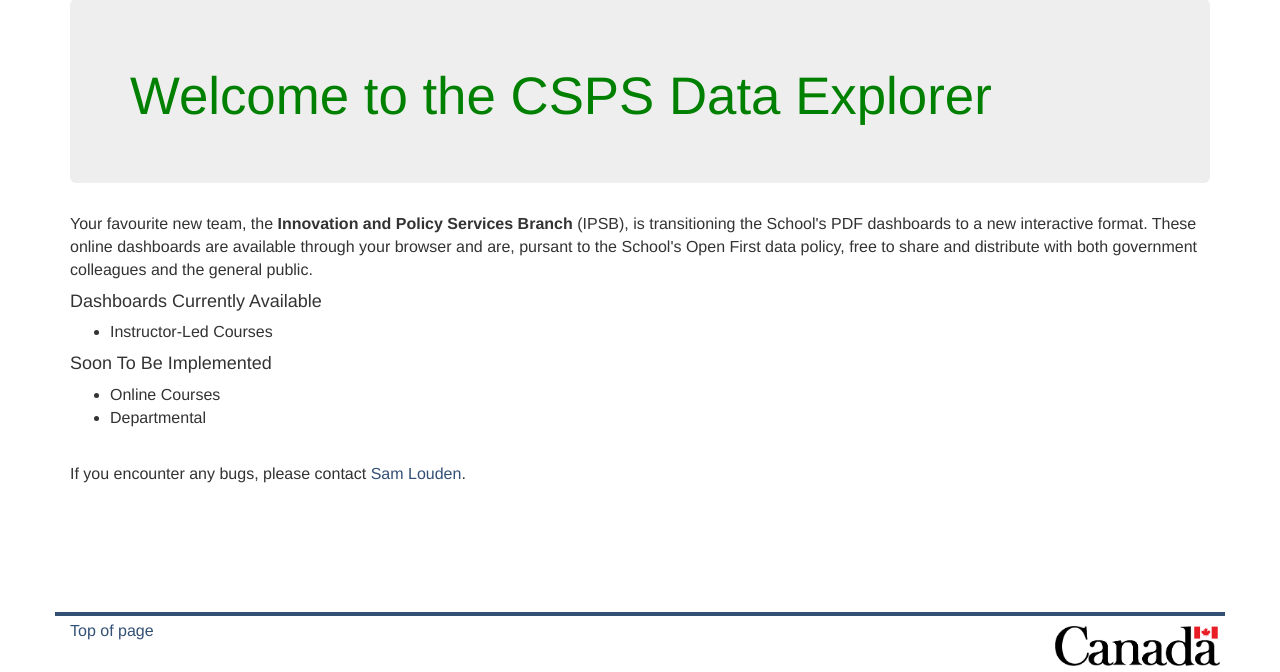
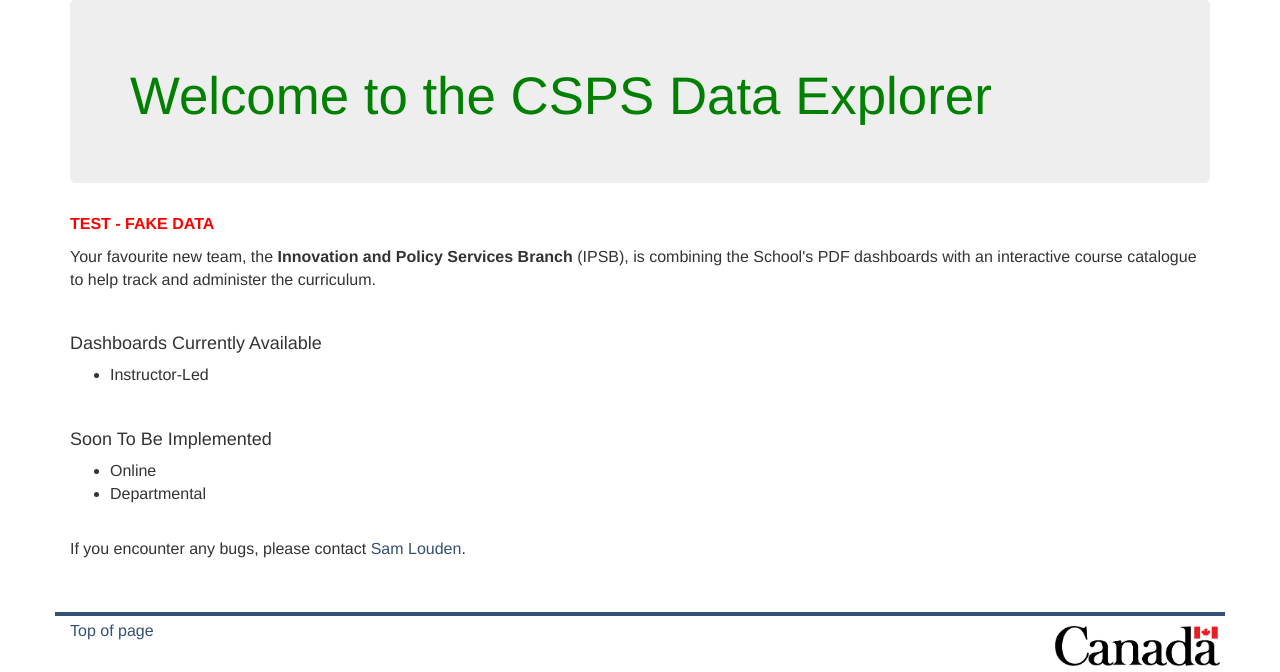
Before and after one commit to szinck1/CSPS-Course-Catalogue, a Flask app: page / in a window 1280 px wide. Shown: the part 128-800 px from the top of the page. Run offline with Flask 2, Linux system fonts and the light colour scheme; some libraries are stand-ins or nearby versions.

Commit message:
Update text

```diff
--- a/dashboards_app/templates/about.html
+++ b/dashboards_app/templates/about.html
@@ -6,6 +6,7 @@
 			<h1>{{ _('About') }}</h1>
 		</div>
 		<p>{{ _('Visualizations generated in Python using Flask, MySQL, and Highcharts.') }}</p>
+		<br />
 		<p>{{ _('Thanks to <a href="mailto:derek.khan@canada.ca">Derek Khan</a> and team for ensuring access to quality data.') }}</p>
 	</div>
 	<br />
--- a/dashboards_app/templates/index.html
+++ b/dashboards_app/templates/index.html
@@ -5,21 +5,22 @@
 		<div class="jumbotron">
 			<h1>{{ _('Welcome to the CSPS Data Explorer') }}</h1>
 		</div>
+		<p style="color: red; font-weight: bold;">TEST - FAKE DATA</p>
 		<p>
 			{{ _("Your favourite new team, the <strong>Innovation and Policy Services Branch</strong>
-			(IPSB), is transitioning the School's PDF dashboards to a new interactive format.
-			These online dashboards are available through your browser and are, pursant to
-			the School's Open First data policy, free to share and distribute with both government
-			colleagues and the general public.") }}
+			(IPSB), is combining the School's PDF dashboards with an interactive course catalogue
+			to help track and administer the curriculum.") }}
 		</p>
+		<br />
 		<p>
 			<h4>{{ _('Dashboards Currently Available') }}</h4>
 			<ul>
-				<li>{{ _('Instructor-Led Courses') }}</li>
+				<li>{{ _('Instructor-Led') }}</li>
 			</ul>
+			<br />
 			<h4>{{ _('Soon To Be Implemented') }}</h4>
 			<ul>
-				<li>{{ _('Online Courses') }}</li>
+				<li>{{ _('Online') }}</li>
 				<li>{{ _('Departmental') }}</li>
 			</ul>
 			<br />
```
